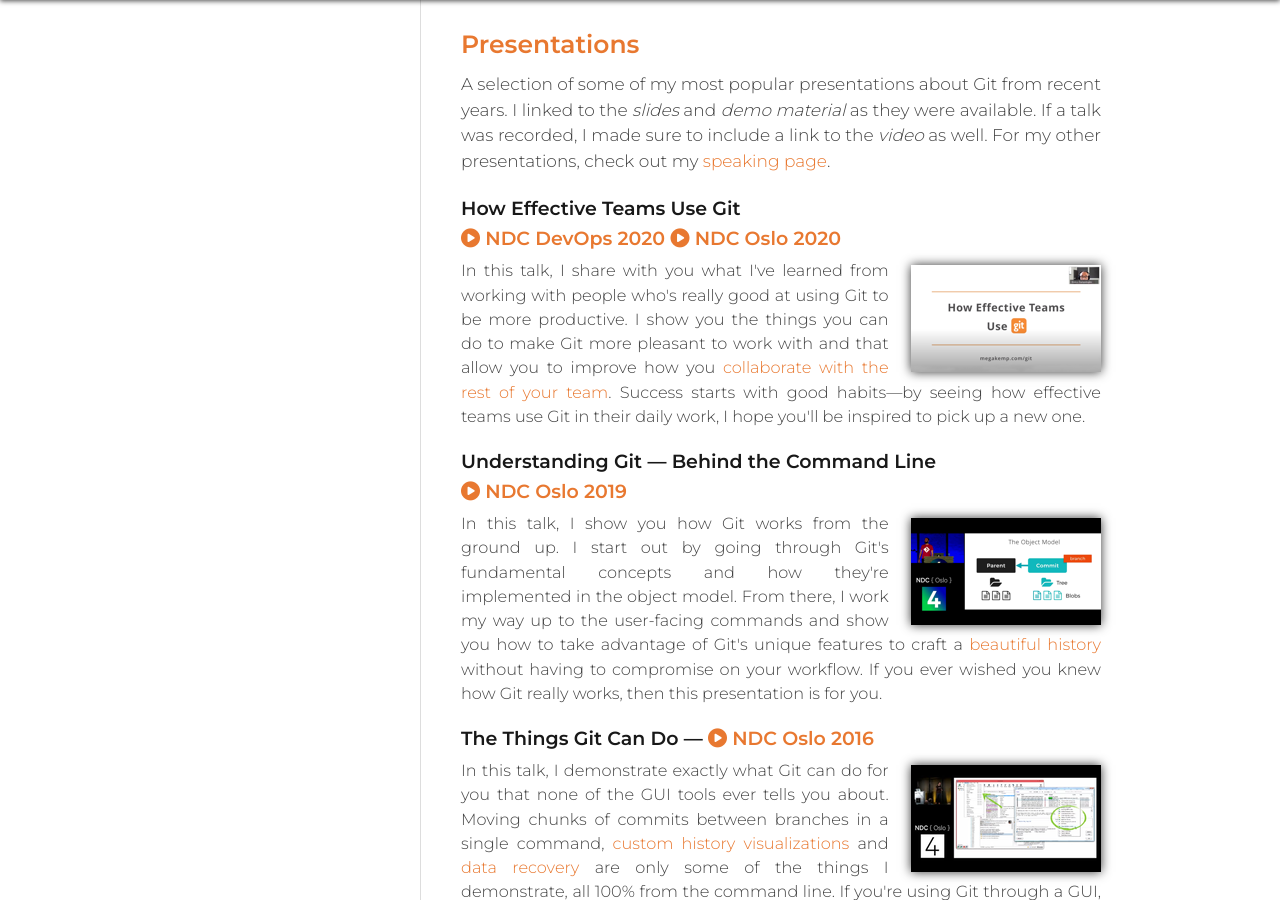
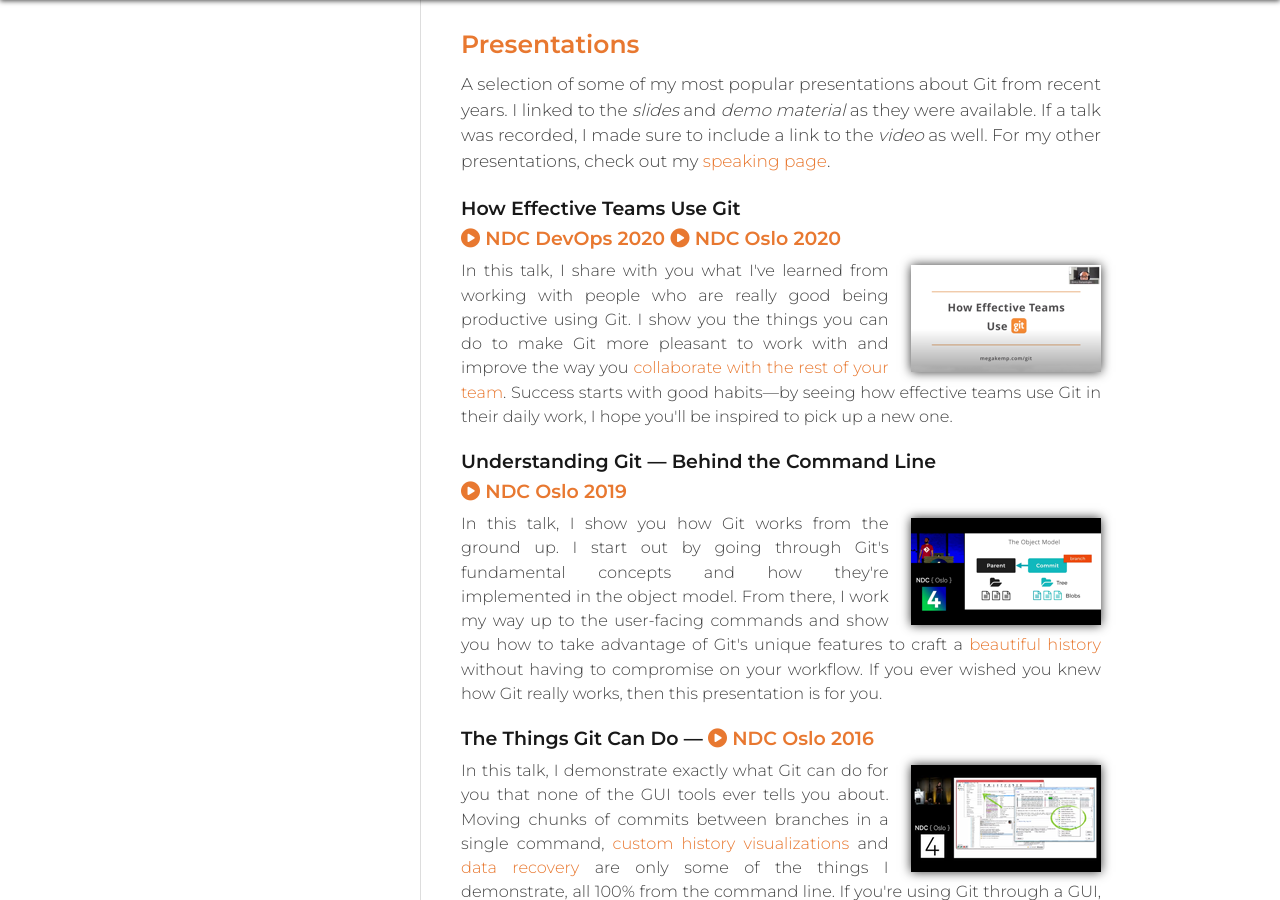
Before and after one commit to megakemp/megakemp.github.io, a Jekyll site: the page built from git/index.html, in a window 1280 px wide and 900 px high, scrolled down 3052 px. Built offline with Jekyll 4.4.1, drawn with Linux system fonts in a browser that asks for light colours; nearby versions of some CDN libraries; comment, search, counter and statistics services are not loaded.

Commit message:
Corrects a typo

```diff
--- a/git/index.html
+++ b/git/index.html
@@ -102,7 +102,7 @@
       <img src="/assets/speaking/ndcoslo2020-enricocampidoglio-preview.png"
            class="thumbnail-video" />
     </a>
-    In this talk, I share with you what I've learned from working with people who's really good at using Git to be more productive. I show you the things you can do to make Git more pleasant to work with and that allow you to improve how you <a href="/2019/03/20/the-case-for-pull-rebase/">collaborate with the rest of your team</a>. Success starts with good habits—by seeing how effective teams use Git in their daily work, I hope you'll be inspired to pick up a new one.
+    In this talk, I share with you what I've learned from working with people who are really good being productive using Git. I show you the things you can do to make Git more pleasant to work with and improve the way you <a href="/2019/03/20/the-case-for-pull-rebase/">collaborate with the rest of your team</a>. Success starts with good habits—by seeing how effective teams use Git in their daily work, I hope you'll be inspired to pick up a new one.
   </p>
 
   <h4 id="understanding_git">Understanding Git — Behind the Command Line <a href="https://youtu.be/BdiLKxSu-2Q"><i class="fa fa-play-circle" aria-hidden="true"></i> NDC Oslo 2019</a></h4>
--- a/speaking/index.html
+++ b/speaking/index.html
@@ -81,7 +81,7 @@
       <img src="{{ site.url }}/assets/{{ page.assets }}/ndcoslo2020-enricocampidoglio-preview.png"
            class="thumbnail-video" />
     </a>
-    In this talk, I share with you what I've learned from working with people who's really good at using Git to be more productive. I show you the things you can do to make Git more pleasant to work with and that allow you to improve how you <a href="/2019/03/20/the-case-for-pull-rebase/">collaborate with the rest of your team</a>. Success starts with good habits—by seeing how effective teams use Git in their daily work, I hope you'll be inspired to pick up a new one.
+    In this talk, I share with you what I've learned from working with people who are really good being productive using Git. I show you the things you can do to make Git more pleasant to work with and improve the way you <a href="/2019/03/20/the-case-for-pull-rebase/">collaborate with the rest of your team</a>. Success starts with good habits—by seeing how effective teams use Git in their daily work, I hope you'll be inspired to pick up a new one.
   </p>
 
   <h4 id="understanding_git">Understanding Git — Behind the Command Line <a href="https://youtu.be/BdiLKxSu-2Q"><i class="fa fa-play-circle" aria-hidden="true"></i> NDC Oslo 2019</a></h4>
```
